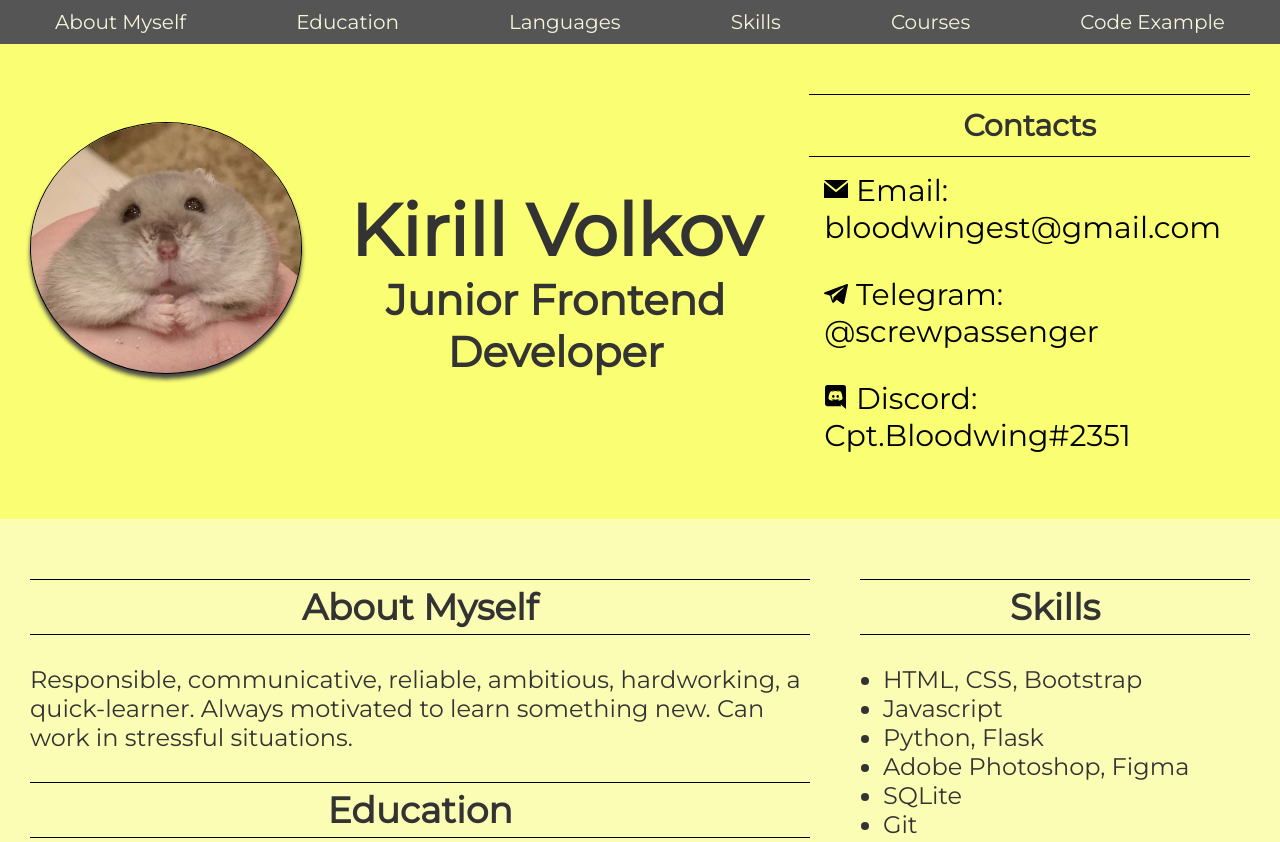
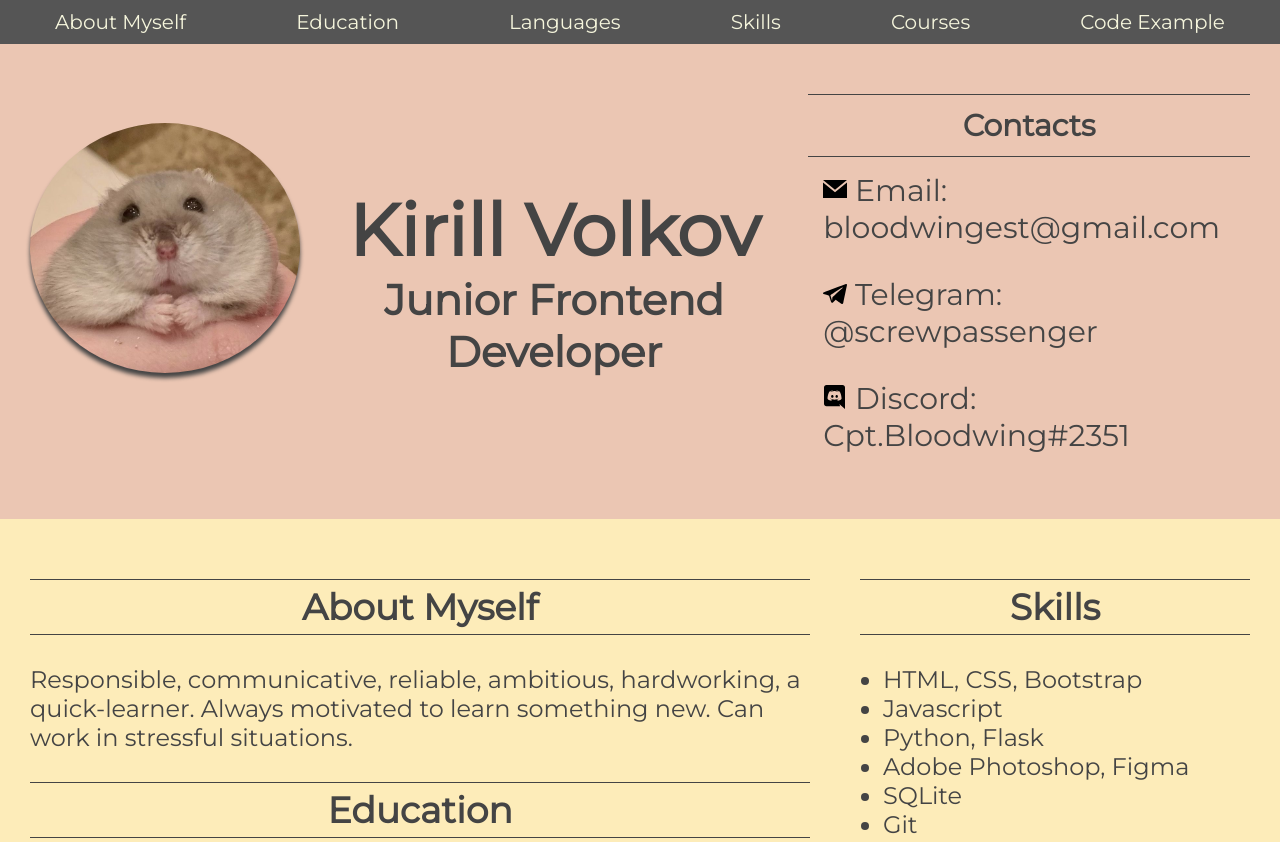
Before and after one commit to slysnek/rsschool-cv, a plain HTML site: page index.html in a window 1280 px wide. Shown: the top 842 px of the page. Drawn offline with Linux system fonts and the light colour scheme; a web font is replaced by a local one.

Commit message:
fix: implemented a few fixes

```diff
--- a/style.css
+++ b/style.css
@@ -5,14 +5,14 @@
 
 body {
   height: 100vh;
-  background-color: #fbfdb5;
+  background-color: #fdecb9;
   font-size: 20px;
-  color: #333333;
+  color: #444444;
   font-family: 'Montserrat', sans-serif;
 }
 
 a{
-  color: black;
+  color: #444444;
   text-decoration: none;
 }
 
@@ -27,7 +27,7 @@ a:hover{
   align-items: center;
   flex-direction: row;
   justify-content: space-around;
-  background-color: #F9FE72;
+  background-color: #ebc6b3;
 }
 
 @media (max-width: 1080px){
@@ -86,7 +86,6 @@ a:hover{
 }
 
 #myAvatar{
-  border: 1px solid black;
   border-radius: 50%;
   background-size: cover;
   width:250px;
@@ -136,8 +135,8 @@ a:hover{
 .contacts-header{
   text-align: center;
   padding: 12px;
-  border-top: 1px solid black;
-  border-bottom: 1px solid black;
+  border-top: 1px solid #444444;
+  border-bottom: 1px solid #444444;
 }
 
 .main-container{
@@ -159,8 +158,8 @@ a:hover{
   padding: 5px 0;
   margin: 30px 0;
   text-align: center;
-  border-top: 1px solid black;
-  border-bottom: 1px solid black
+  border-top: 1px solid #444444;
+  border-bottom: 1px solid #444444
 }
 
 .main-container li{
@@ -178,7 +177,7 @@ a:hover{
 .code-example{
   padding: 20px;
   font-size: 0.6em;
-  background-color: #F9FE72;
+  background-color: #ebc6b3;
 }
 
 i{
```
